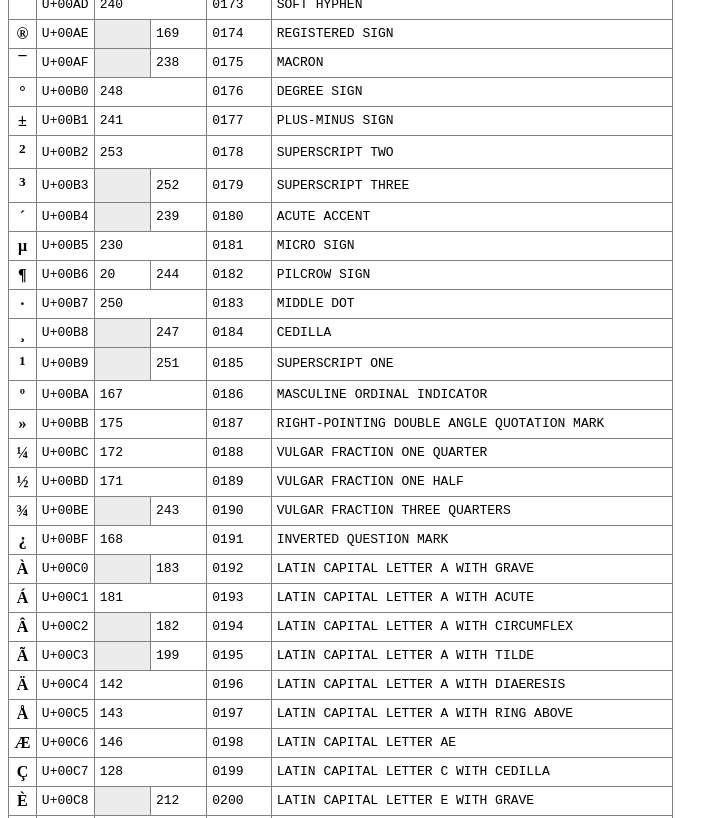
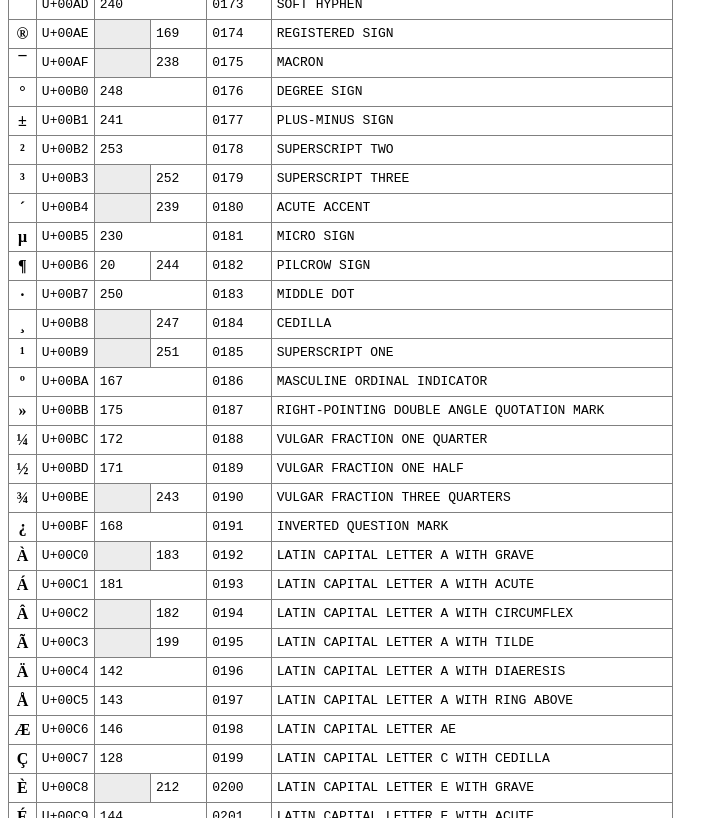
Before and after one commit to phineas-pta/my-ref-tables, a plain HTML site: page alt-code.html in a window 1280 px wide. Shown: the part 600-1418 px from the top of the page, without its empty margins (0-728 px from the left). Drawn offline with Linux system fonts and the light colour scheme.

Commit message:
Update alt-code.html

```diff
--- a/alt-code.html
+++ b/alt-code.html
@@ -165,14 +165,14 @@
 				<td>PLUS-MINUS SIGN</td>
 			</tr>
 			<tr>
-				<th><sup>2</sup></th>
+				<th>²</th>
 				<td>U+00B2</td>
 				<td colspan="2">253</td>
 				<td>0178</td>
 				<td>SUPERSCRIPT TWO</td>
 			</tr>
 			<tr>
-				<th><sup>3</sup></th>
+				<th>³</th>
 				<td>U+00B3</td>
 				<td class="table-na"></td>
 				<td>252</td>
@@ -218,7 +218,7 @@
 				<td>CEDILLA</td>
 			</tr>
 			<tr>
-				<th><sup>1</sup></th>
+				<th>¹</th>
 				<td>U+00B9</td>
 				<td class="table-na"></td>
 				<td>251</td>
@@ -991,7 +991,7 @@
 				<td>BULLET</td>
 			</tr>
 			<tr>
-				<th>...</th>
+				<th>…</th>
 				<td>U+2026</td>
 				<td colspan="2" class="table-na"></td>
 				<td>0133</td>
```
